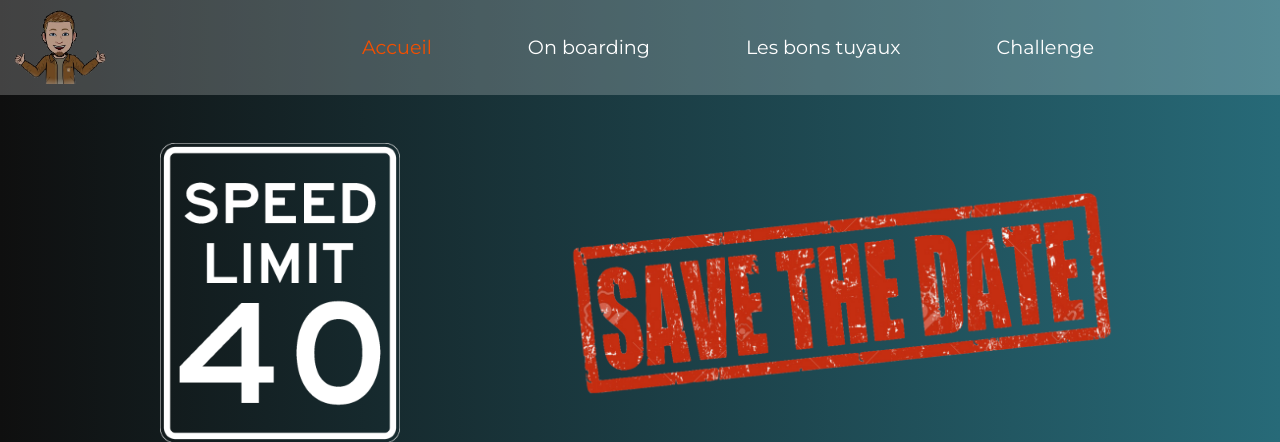
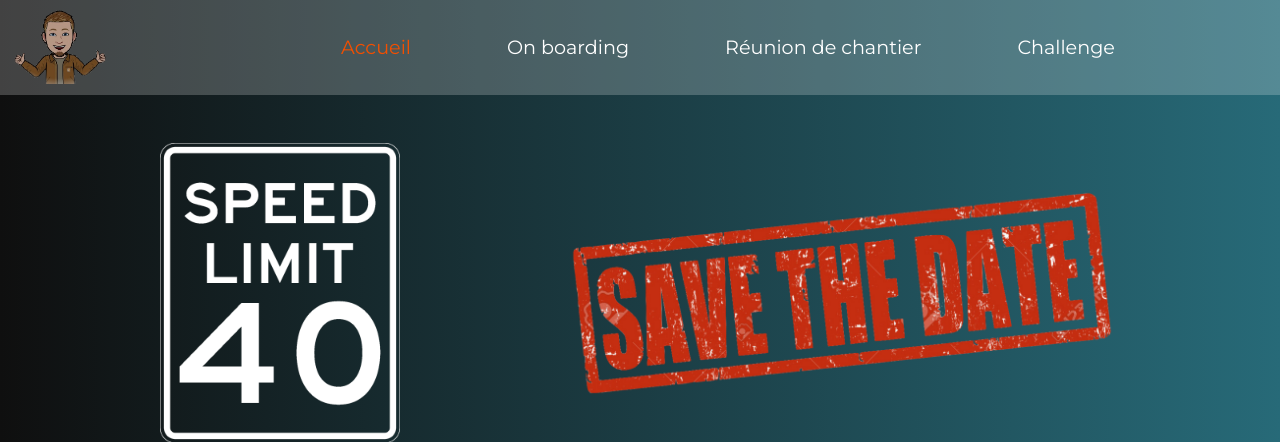
Before and after one commit to Pierre-Henri-Kocan/anniversaire-jonathan-v2, a PHP site: page / in a window 1280 px wide. Shown: the top 442 px of the page. Run offline with PHP 8.4, Linux system fonts and the light colour scheme.

Commit message:
goodtips template updated

```diff
--- a/php/inc/templates/header.tpl.php
+++ b/php/inc/templates/header.tpl.php
@@ -28,7 +28,7 @@
                         <a class="nav-link <?= ($pageToDisplay == 'onboarding') ? 'active' : ''; ?>" href="index.php?page=onboarding">On boarding</a>
                     </li>
                     <li class="nav-item">
-                        <a class="nav-link <?= ($pageToDisplay == 'goodtips') ? 'active' : ''; ?>" href="index.php?page=goodtips">Les bons tuyaux</a>
+                        <a class="nav-link <?= ($pageToDisplay == 'goodtips') ? 'active' : ''; ?>" href="index.php?page=goodtips">Réunion de chantier</a>
                     </li>
                     <li class="nav-item">
                         <a class="nav-link <?= ($pageToDisplay == 'challenge') ? 'active' : ''; ?>" href="index.php?page=challenge">Challenge</a>
@@ -38,7 +38,9 @@
         </div>
     </nav>
 
-    <!-- <section id="banner">
+
+    <!-- Cette section était pour l'affichage d'une bannière spécifique pendant un temps donné
+        <section id="banner">
         <h1>Site un peu mou ? Besoin d'un remontant ?</h1>
         <p>Votre développeur préféré a <span class="banner-strong">LA</span> solution !</p>
         <p>Cliquez sur l'un des boutons ci-dessous pour découvrir l'escort qui nous charmera toute la soirée !</p>
--- a/php/inc/templates/onboarding.tpl.php
+++ b/php/inc/templates/onboarding.tpl.php
@@ -8,7 +8,8 @@ require __DIR__ . '../../database/data.php';
 </div>
 
 <div class="container-aside">
-    <div class="container">
+    <!-- Ce code était utilisé pour l'affichage du formulaire d'inscription à l'évènement
+        <div class="container">
         <form action="" method="POST" class="form">
             <div class="form-input">
                 <label class="label-text" for="name">Prénom - Nom</label>
@@ -61,7 +62,7 @@ require __DIR__ . '../../database/data.php';
                 kid.value = '0';
             });
         </script>
-    </div>
+    </div> -->
 
     <div class="aside">
         <div class="aside-answered">
```
